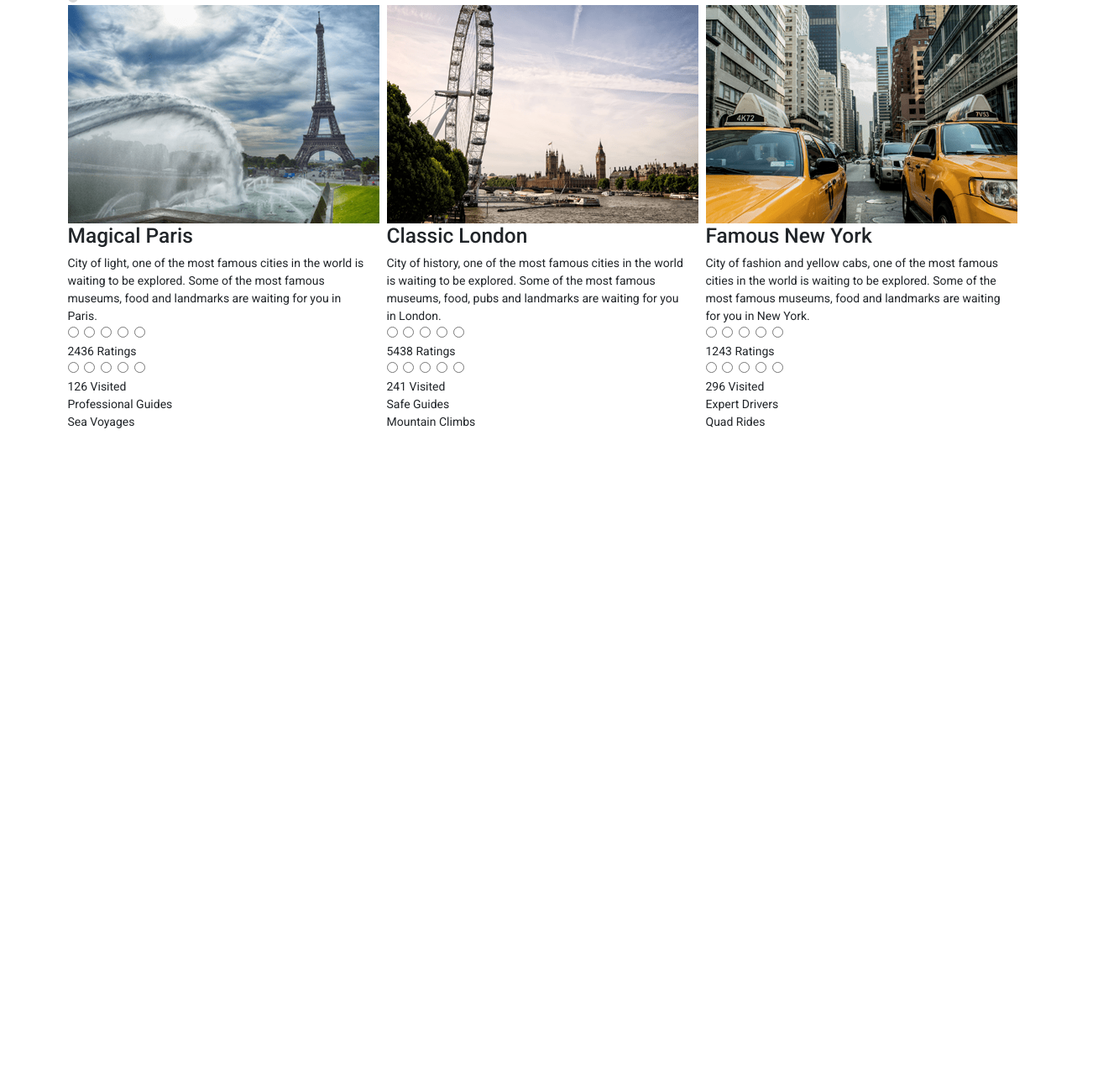
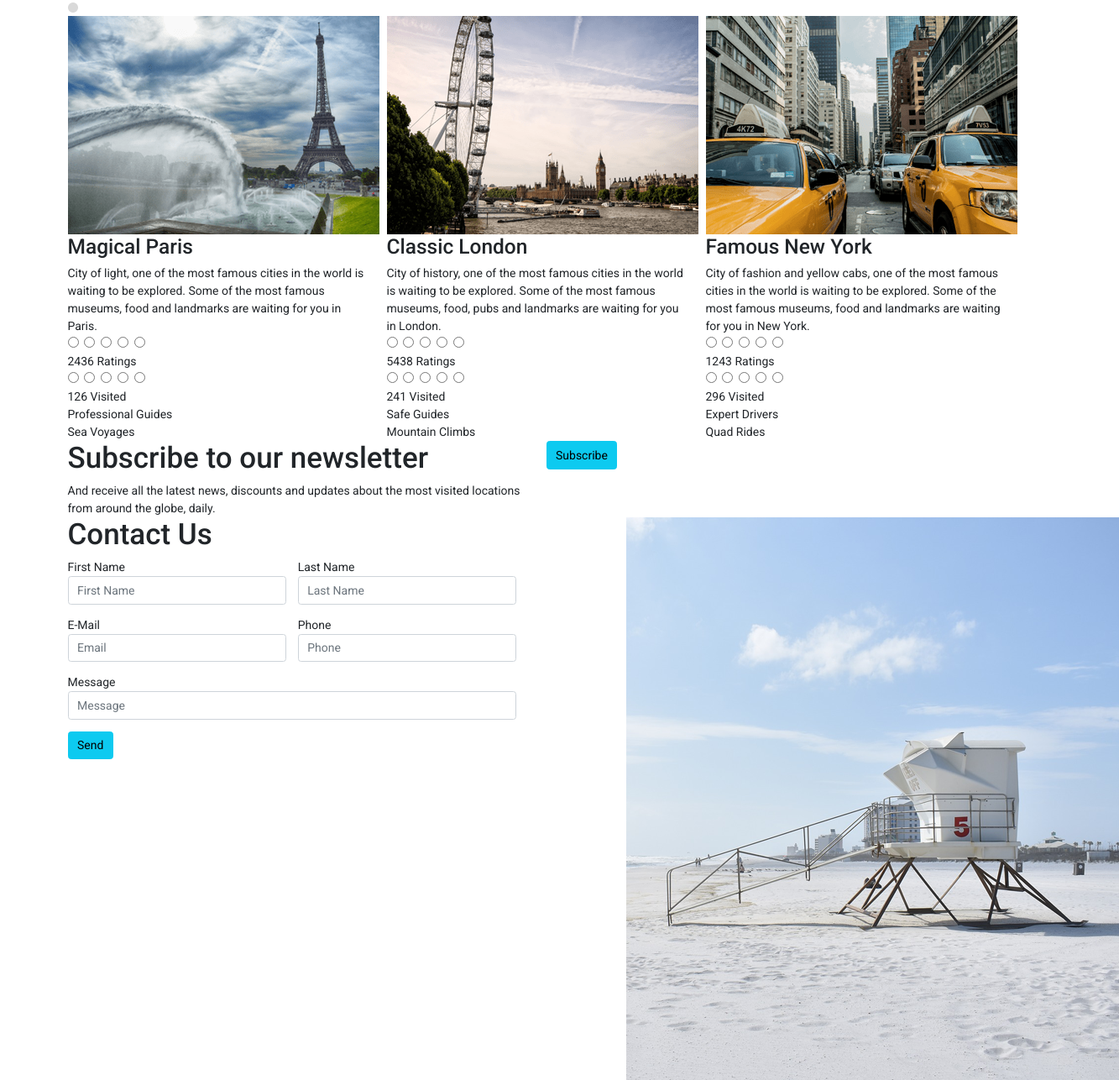
Before and after one commit to NikolayVoroshchuk/TakeMe, a website: page app/index.html in a window 1280 px wide. Shown: the part 1184-2470 px from the top of the page at 84% size, 1333 px wide, since content can reach past the window. Before the commit the page ends 1697 px from the top, so only its background shows below. Drawn offline with nearby package versions, Linux system fonts and the light colour scheme; files that its build step writes are made by us from their sources.

Commit message:
added new sections and fixed previous

```diff
--- a/app/css/pages/main/_main-page.scss
+++ b/app/css/pages/main/_main-page.scss
@@ -1,6 +1,7 @@
 .santorini {
     background-color: $white-smoke;
     margin-top: 1.25rem;
+    overflow: hidden;
     .content {
         .content__title {
             margin-top: 9.3rem;
@@ -20,7 +21,8 @@
         .content__button {
             margin-top: 3rem;
             .btn {
-                width: 270px;
+                max-width: 270px;
+                width: 100%;
                 height: 40px;
                 border-radius: 6px;
                 background-color: $summer-sky;
@@ -33,7 +35,6 @@
         .content__images {
             flex-wrap: nowrap;
             margin-top: 3.125rem;
-            overflow: hidden;
             position: relative;
         }
         .dots {
@@ -169,3 +170,101 @@
         }
     }
 }
+
+.newsletter {
+    background-color: $white-smoke;
+    margin-top: 1.25rem;
+    .row {
+        align-items: center;
+        padding-top: 5.563rem;
+        padding-bottom: 5.625rem;
+        .text {
+            .text__title {
+                h1 {
+                    font-size: 43.5px;
+                    font-weight: bold;
+                    color: $grey;
+                }
+            }
+            .text__subtitle {
+                font-size: 15px;
+                color: $grey;
+            }
+        }
+        .button {
+            display: flex;
+            justify-content: flex-end;
+        }
+        .btn {
+            max-width: 270px;
+            width: 100%;
+            height: 40px;
+        }
+        .btn-info {
+            font-size: 14px;
+            color: $white;
+        }
+    }
+}
+
+.contact-us {
+    background-color: $white-smoke;
+    margin-top: 1.25rem;
+    overflow: hidden;
+    .contact__body {
+        padding-top: 5.563rem;
+        .contact__title {
+            h1 {
+                font-size: 47.5px;
+                font-weight: bold;
+                color: $grey;
+            }
+        }
+        .contact__form {
+            margin-top: 3.563rem;
+
+            .first-name {
+                font-size: 14px;
+                color: $grey;
+                margin-bottom: 1rem;
+            }
+            .last-name {
+                font-size: 14px;
+                color: $grey;
+                margin-bottom: 1rem;
+            }
+            .e-mail {
+                font-size: 14px;
+                color: $grey;
+                margin-bottom: 1rem;
+            }
+            .phone {
+                font-size: 14px;
+                color: $grey;
+                margin-bottom: 1rem;
+            }
+            .message {
+                font-size: 14px;
+                color: $grey;
+                margin-bottom: 1rem;
+            }
+            .form-control {
+                height: 40px;
+            }
+            .button {
+                display: flex;
+                justify-content: flex-end;
+                margin-top: 2.5rem;
+            }
+            .btn {
+                max-width: 270px;
+                width: 100%;
+                height: 40px;
+            }
+            .btn-info {
+                font-size: 14px;
+                color: $white;
+            }
+        }
+    }
+}
--- a/app/css/utils/_variables.scss
+++ b/app/css/utils/_variables.scss
@@ -9,6 +9,6 @@ $pink-swan: #b7b7b7;
 $white-smoke: #f5f5f5;
 $summer-sky: #3ec6ff;
 $sunshade: #fa9d4c;
-
+$link-water: #ced4da;
 // 2. Breakpoints
 // ========================================
--- a/app/index.html
+++ b/app/index.html
@@ -42,11 +42,11 @@
         <div class="head__subtitle">
           <h4>Search hundreds of locations from around the world <br> and find your perfect vacation location.</h4>
         </div>
-        <form class="row form" action="#">
-          <div class="col">
+        <form class="row col-auto form" action="#">
+          <div class="col-4">
             <input type="text" class="country_or_zip" placeholder="Country or ZIP code">
           </div>
-          <div class="col">
+          <div class="col-3">
             <select class="transportation">
               <option value="transportation">Transportation</option>
               <option value="airplane">Airplane</option>
@@ -54,11 +54,11 @@
               <option value="train">Train</option>
             </select>
           </div>
-          <div class="col">
+          <div class="col-3">
             <input type="text" class="number_of_people" placeholder="Number of people">
           </div>
           <div class="col">
-            <a href="">Submit</a>
+            <button type="button" class="btn btn-info">Submit</button>
           </div>
         </form>
       </div>
@@ -328,6 +328,65 @@
       </div>
     </div>
   </section>
+
+  <section class="newsletter">
+    <div class="container">
+      <div class="row col">
+        <div class="text col-6">
+          <div class="text__title">
+            <h1>Subscribe to our newsletter</h1>
+          </div>
+          <div class="text__subtitle">
+            <span>And receive all the latest news, discounts and updates about the most visited
+              locations from around the globe, daily.</span>
+          </div>
+        </div>
+        <div class="button col-6">
+          <button type="button" class="btn btn-info">Subscribe</button>
+        </div>
+      </div>
+    </div>
+  </section>
+
+  <section class="contact-us">
+    <div class="container">
+      <div class="row">
+        <div class="contact__body col-7">
+          <div class="contact__title">
+            <h1>Contact Us</h1>
+          </div>
+          <form class="contact__form row g-3" action="#">
+            <div class="col-5">
+              <label for="firstname" class="first-name">First Name</label>
+              <input type="text" class="form-control" id="firstname" placeholder="First Name">
+            </div>
+            <div class="col-5">
+              <label for="lastname" class="last-name">Last Name</label>
+              <input type="text" class="form-control" id="lastname" placeholder="Last Name">
+            </div>
+            <div class="col-5">
+              <label for="email" class="e-mail">E-Mail</label>
+              <input type="email" class="form-control" id="email" placeholder="Email">
+            </div>
+            <div class="col-5">
+              <label for="phone" class="phone">Phone</label>
+              <input type="tel" class="form-control" id="phone" placeholder="Phone">
+            </div>
+            <div class="col-10">
+              <label for="message" class="message">Message</label>
+              <input type="text" class="form-control" id="message" placeholder="Message">
+            </div>
+            <div class="button col-10">
+              <button type="button" class="btn btn-info">Send</button>
+            </div>
+          </form>
+        </div>
+        <div class="contact__img col-4">
+          <img src="./img/contact/image.png" alt="">
+        </div>
+      </div>
+    </div>
+  </section>
 </body>
 
 </html>
```
Also changed, not shown: app/css/layout/_header.scss (+8 -13 lines), app/img/contact/image.png (added).
